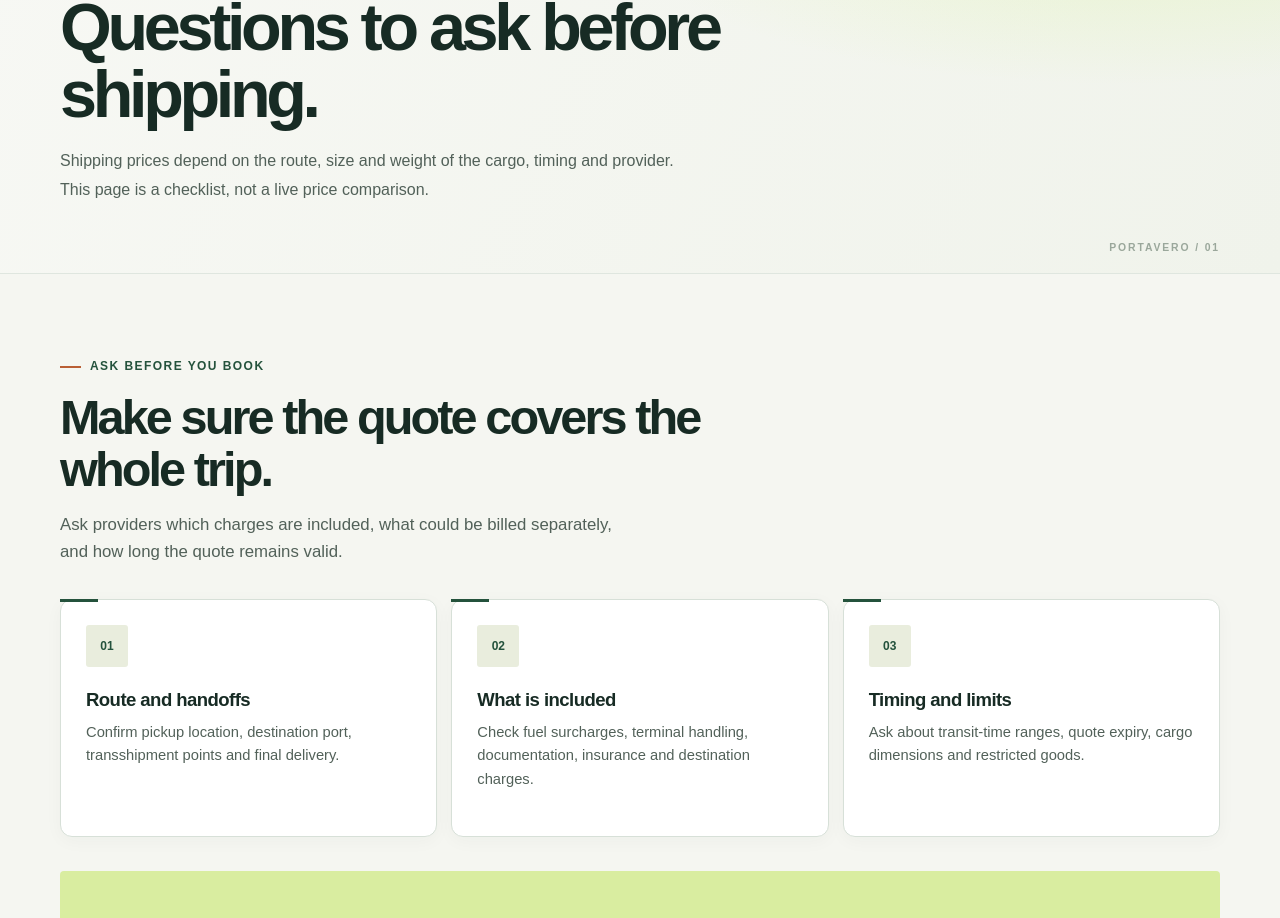
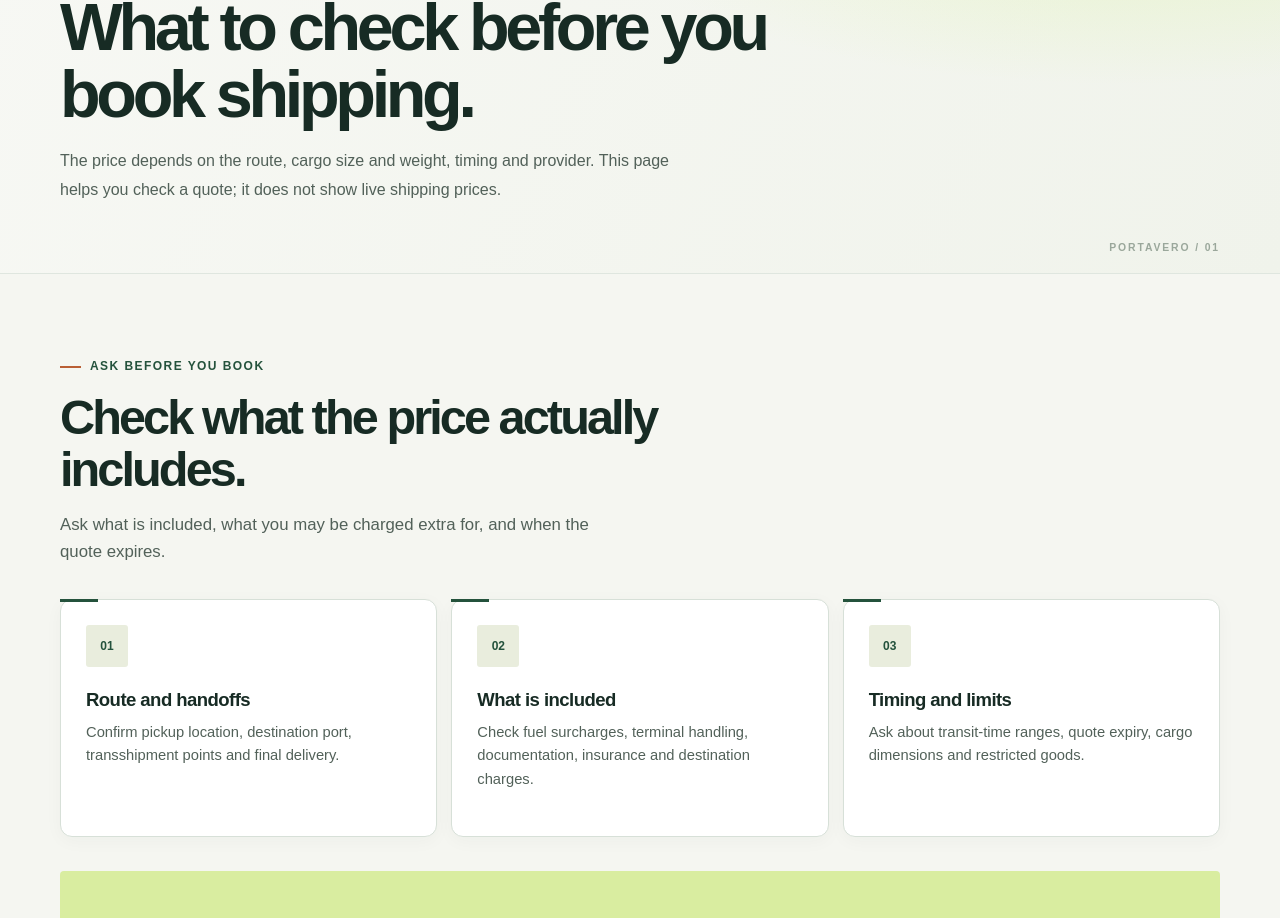
Before and after one commit to GIORGIO2032Q4E/portavero, a Next.js app: page /shipping in a window 1280 px wide. Shown: the part 194-1112 px from the top of the page. Built offline with nearby package versions, Linux system fonts and the light colour scheme; no server answers.

Commit message:
Make page.tsx copy more natural

```diff
--- a/src/app/shipping/page.tsx
+++ b/src/app/shipping/page.tsx
@@ -4,7 +4,7 @@ import QuoteComparison from "./quote-comparison";
 
 export const metadata: Metadata = {
   title: "Shipping cost planning",
-  description: "Review the charges, route details, and transit assumptions to confirm with a freight provider before booking."
+  description: "A checklist for reviewing a shipping quote before you book."
 };
 
 export default function ShippingPage() {
@@ -13,16 +13,16 @@ export default function ShippingPage() {
       <section className="page-hero">
         <div className="container">
           <span className="eyebrow">Shipping guide</span>
-          <h1>Questions to ask before shipping.</h1>
-          <p>Shipping prices depend on the route, size and weight of the cargo, timing and provider. This page is a checklist, not a live price comparison.</p>
+          <h1>What to check before you book shipping.</h1>
+          <p>The price depends on the route, cargo size and weight, timing and provider. This page helps you check a quote; it does not show live shipping prices.</p>
         </div>
       </section>
       <section className="section">
         <div className="container">
           <div className="section-heading">
             <span className="eyebrow">Ask before you book</span>
-            <h2>Make sure the quote covers the whole trip.</h2>
-            <p>Ask providers which charges are included, what could be billed separately, and how long the quote remains valid.</p>
+            <h2>Check what the price actually includes.</h2>
+            <p>Ask what is included, what you may be charged extra for, and when the quote expires.</p>
           </div>
           <div className="card-grid">
             {[
@@ -38,7 +38,7 @@ export default function ShippingPage() {
             ))}
           </div>
           <div style={{ marginTop: 34 }} className="callout">
-            <div><h2>Have a freight quote?</h2><p>Enter it in your cost estimate and compare it with the other known charges.</p></div>
+            <div><h2>Got a shipping quote?</h2><p>Add it to your estimate alongside the other costs you know.</p></div>
             <Link href="/calculator" className="button button-dark">Add shipping cost <span aria-hidden="true">↗</span></Link>
           </div>
         </div>
```
